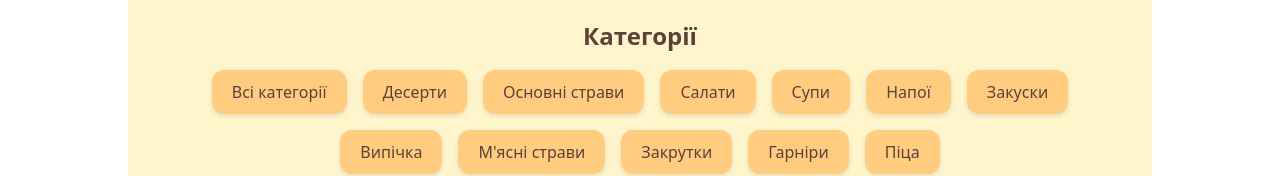
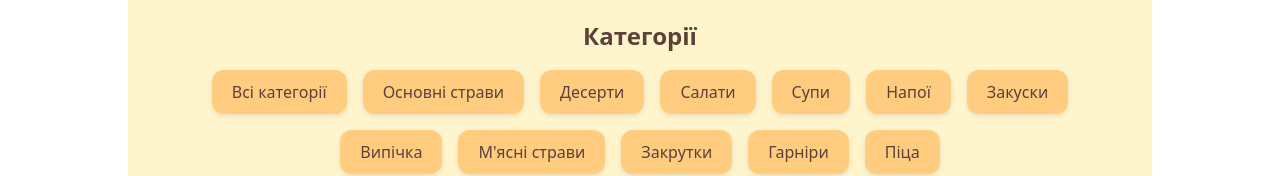
Before and after one commit to Volodymyr-Bauzi/recipe-app, a React (Vite) app: page / in a window 1280 px wide. Shown: the part 300-476 px from the top of the page. Built offline with nearby package versions, Linux system fonts and the light colour scheme; no server answers; the database is empty.

Commit message:
feat: reorder categories in CategoryFilter component

```diff
--- a/src/components/CategoryFilter/CategoryFilter.tsx
+++ b/src/components/CategoryFilter/CategoryFilter.tsx
@@ -14,8 +14,8 @@ const CategoryFilter: React.FC<CategoryFilterProps> = ({
 
   const categories = [
     t('categories.all'),
+    t('categories.mainDishes'),
     t('categories.desserts'),
-    t('categories.mainDishes'),
     t('categories.salads'),
     t('categories.soups'),
     t('categories.beverages'),
```
